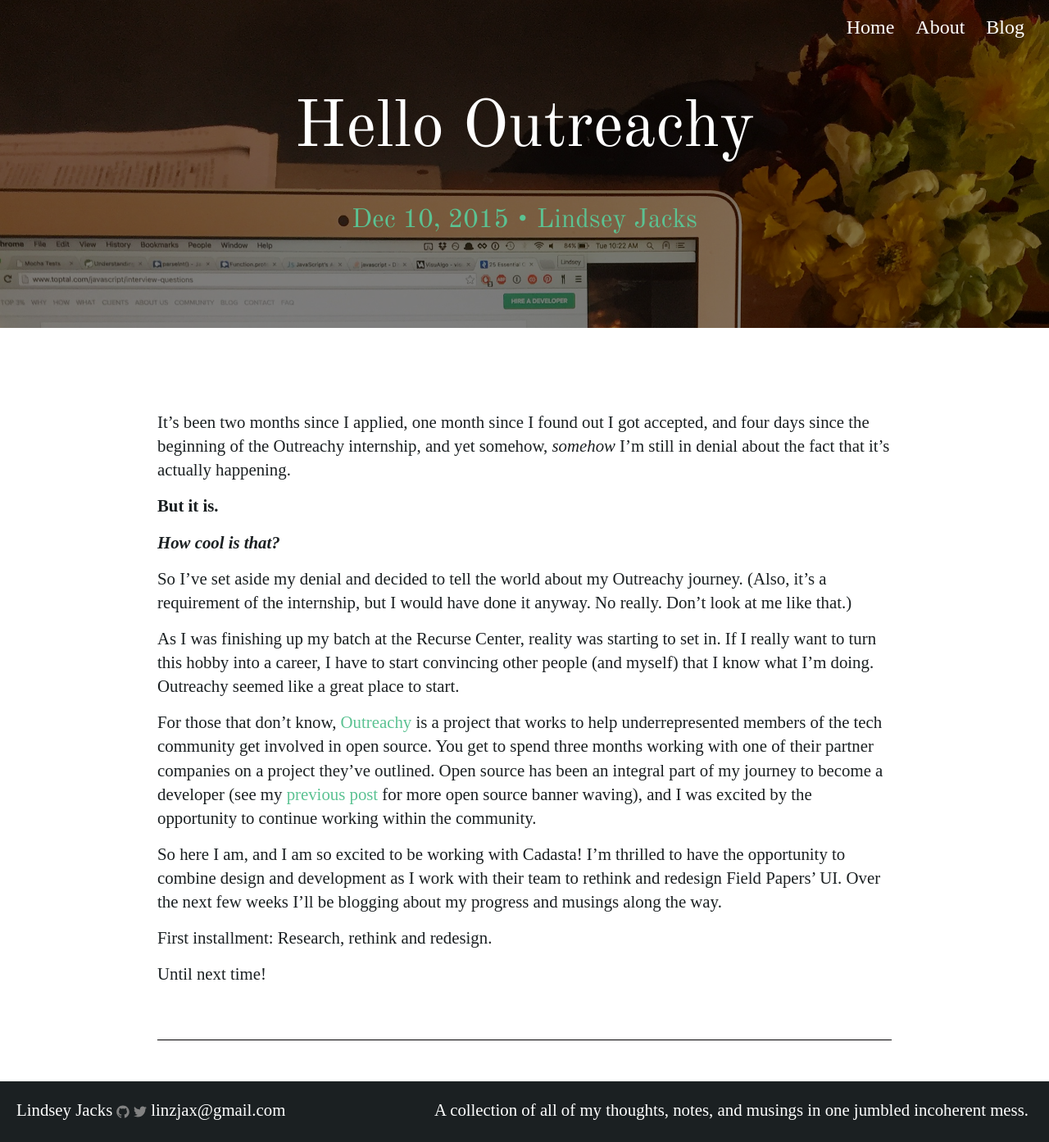
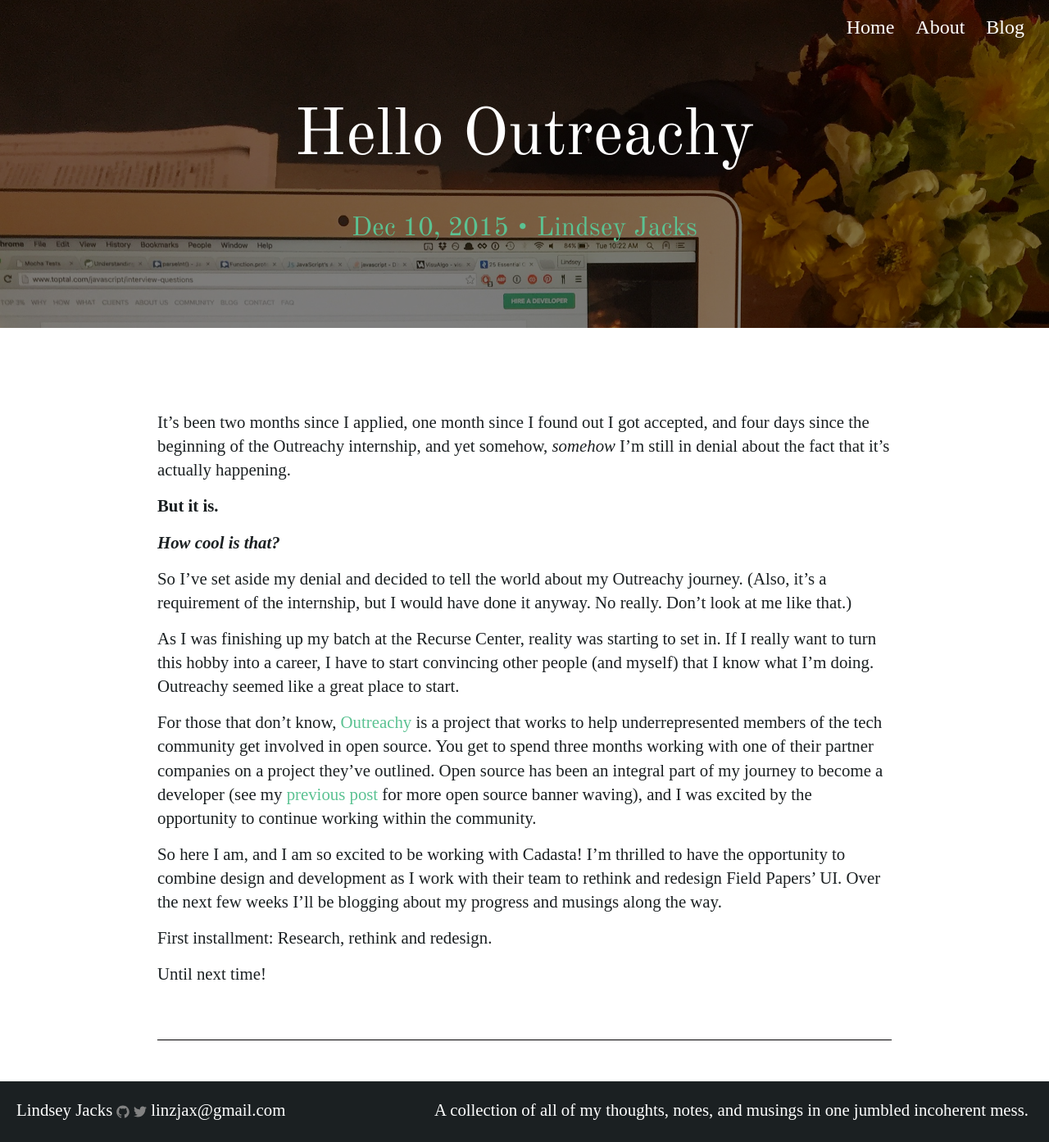
Before and after one commit to linzjax/linzjax.github.io, a Jekyll site: the page built from _posts/2015-12-19-hello-outreachy.markdown, in a window 1280 px wide. Shown: the whole page at 82% size. Built offline with Jekyll 4.4.1, drawn with Linux system fonts in a browser that asks for light colours; some web fonts are replaced.

Commit message:
updated blog titles to fit in header

```diff
--- a/_sass/_layout.scss
+++ b/_sass/_layout.scss
@@ -316,7 +316,7 @@
 .post-title {
     width: 80%;
     margin: auto;
-    margin-top: 50px;
+    margin-top: 60px;
     margin-bottom: 0;
     text-align: center;
     position: absolute;
@@ -331,7 +331,7 @@
         }
     }
     h1 {
-        font-size: 6em;
+        font-size: 5em;
         line-height: 1em;
         font-family: $base-font-family;
         padding: 0;
@@ -344,7 +344,7 @@
         font-size: 2em;
         padding: 0;
         margin: 0;
-        margin-top: 100px;
+        //margin-top: 100px;
     }
 
 }
```
Also changed, not shown: 3 other files.
